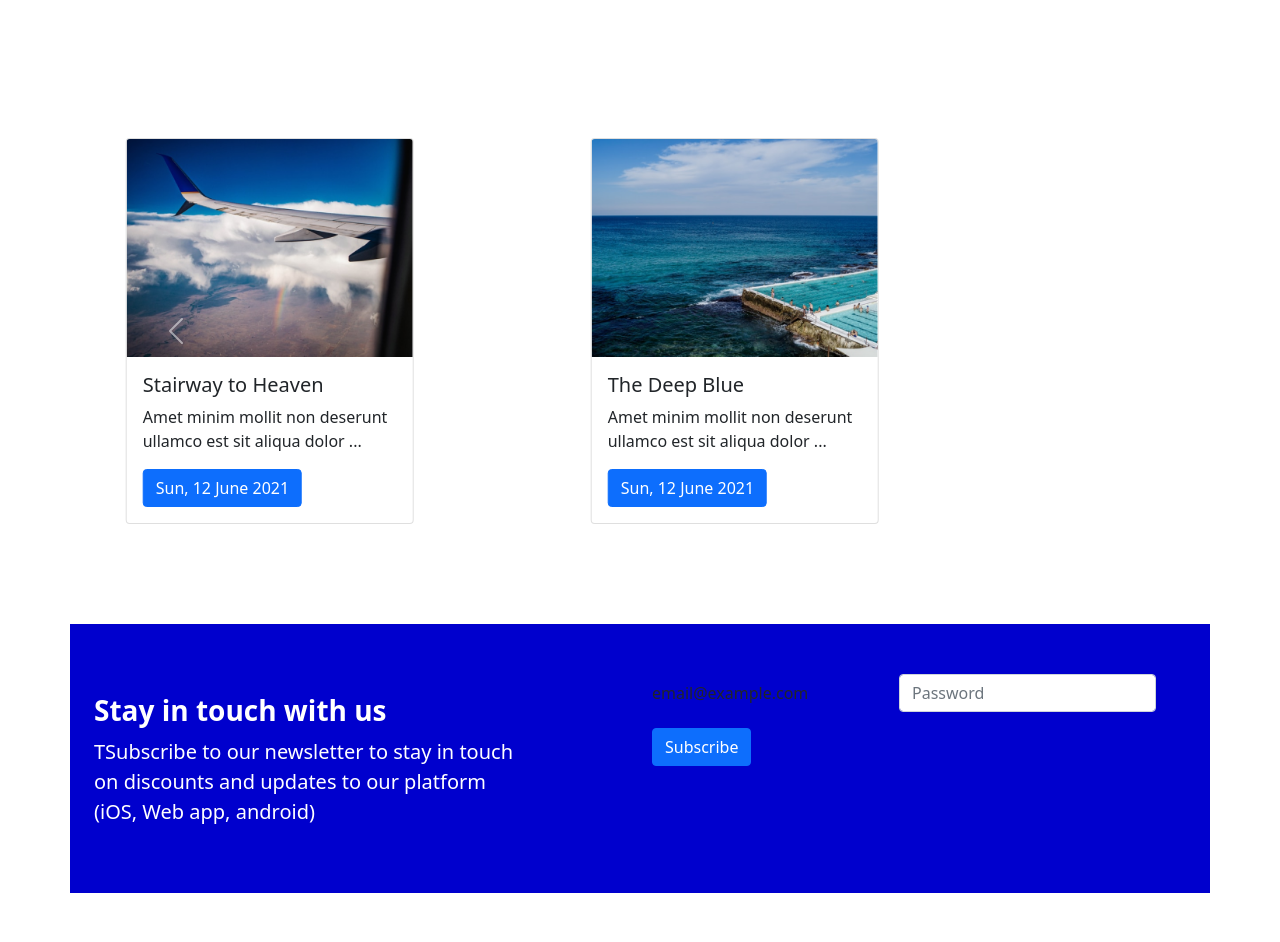
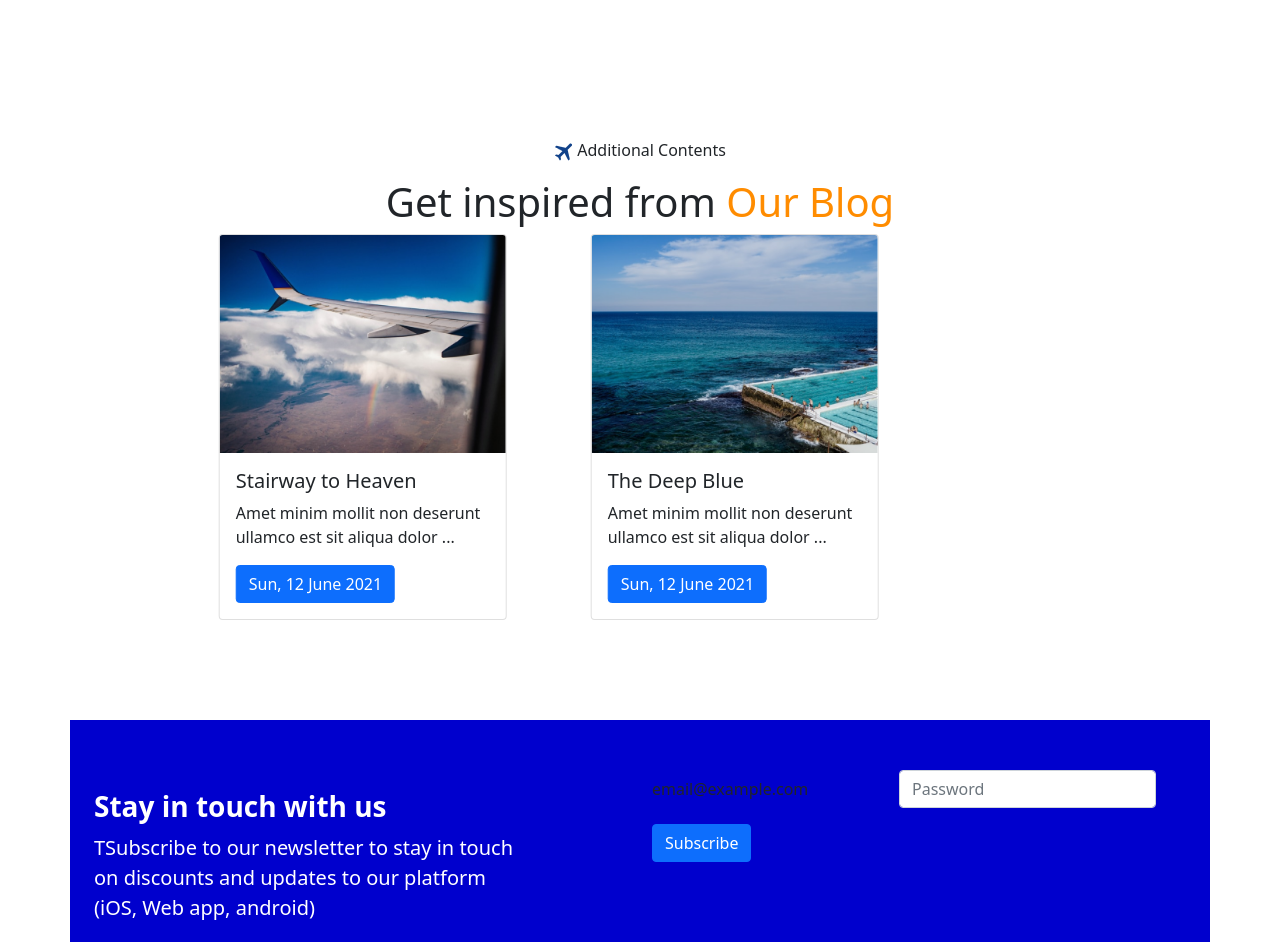
Before and after one commit to mrgood82/landingpage_mapay, a plain HTML site: page index.html in a window 1280 px wide. Shown: the part 3120-4062 px from the top of the page. Drawn offline with nearby package versions, Linux system fonts and the light colour scheme.

Commit message:
Update index.html
Memperbaiki Conten 5

```diff
--- a/index.html
+++ b/index.html
@@ -180,12 +180,18 @@
 
   <div class="container mx-auto" style="padding-top: 100px; padding-bottom: 100px">
     <div class="container ">
+      <div class="row text-center">
+        <div class="col">
+          <p><img src="img/Vector.png"> Additional Contents</p>
+          <h1> Get inspired from <span style="color:darkorange;"> Our Blog</span></h1>
+        </div>
+      </div>
       <div id="carouselExampleControls" class="carousel slide " data-bs-ride="carousel">
         <div class="carousel-inner">
           <div class="carousel-item active">
 
             <div class="row justify-content-center">
-              <div class="col-5 " style=";">
+              <div class="col-4 " style=";">
                 <div class="card " style="width: 18rem;">
                   <img src="img/Rectangle 77.png " class="card-img-top img-fluid" alt="...">
                   <div class="card-body">
@@ -195,7 +201,7 @@
                   </div>
                 </div>
               </div>
-              <div class="col-5">
+              <div class="col-4">
                 <div class="card " style="width: 18rem;">
                   <img src="img/Rectangle 79.png" class="card-img-top img-fluid" alt="...">
                   <div class="card-body">
```
